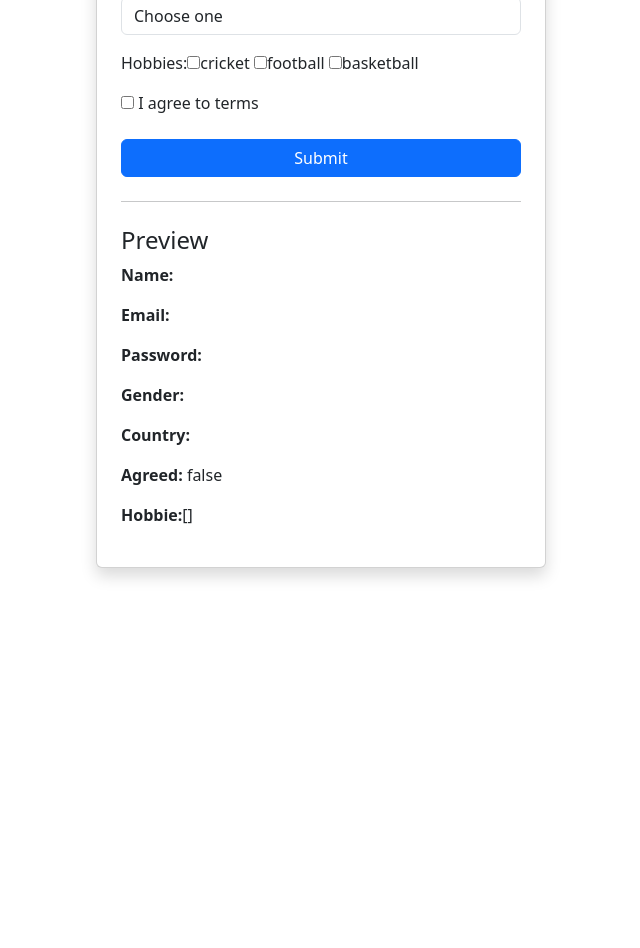
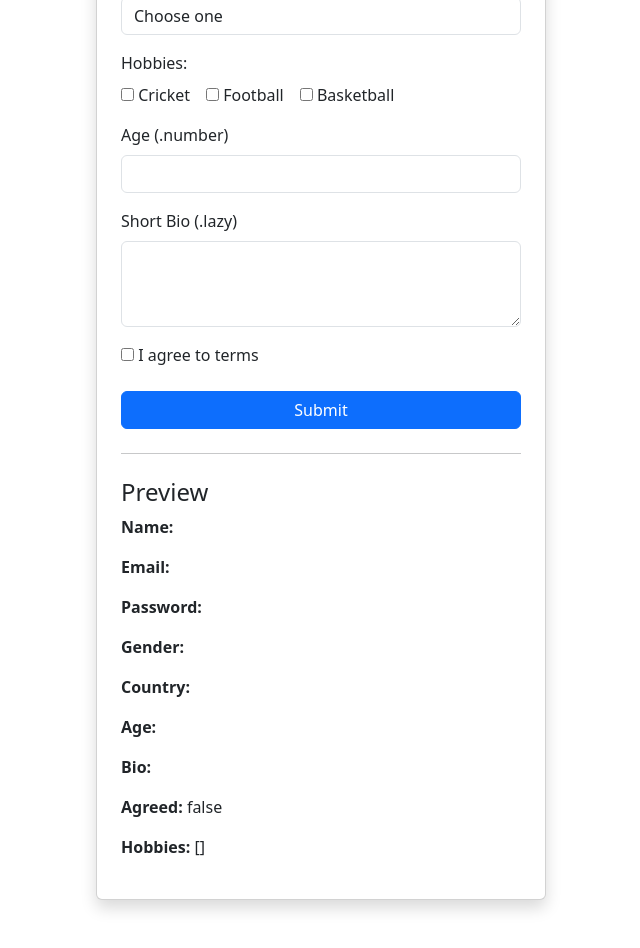
Before and after one commit to om-jasoliya91/vuedemo, a Vue app: page /register in a window 1280 px wide. Shown: the part 500-1448 px from the top of the page, without its empty margins (319-959 px from the left). Before the commit the page ends 1116 px from the top, so only its background shows below. Built offline with nearby package versions, Linux system fonts and the light colour scheme.

Commit message:
final code of  form input  binding with .trim,.lazy,.number

```diff
--- a/src/components/viewfile/RegisterView.vue
+++ b/src/components/viewfile/RegisterView.vue
@@ -1,28 +1,23 @@
 <script setup>
 import { ref } from 'vue'
+
 // FORM INPUT FIELDS
 
-// text fields
-const name = ref('')
+const name = ref('') // .trim
+const age = ref(null) // .number
+const bio = ref('') // .lazy
 const email = ref('')
 const password = ref('')
 
-// radio button (MUST start as null → means "not selected")
-const gender = ref(null)
+const gender = ref(null) // radio
+const agree = ref(false) // checkbox (yes/no)
+const hobbies = ref([]) // multiple checkbox
+const country = ref('') // select
 
-// checkbox (false = unchecked)
-const agree = ref(false)
-
-// select dropdown (empty = not selected)
-const country = ref('')
-
-// loader state
 const loading = ref(false)
 
-const hobbies = ref([])
-// SIMPLE VALIDATION
+// ERROR MESSAGES
 
-// store error messages
 const errors = ref({
   name: '',
   email: '',
@@ -31,65 +26,55 @@ const errors = ref({
   country: '',
   hobbies: '',
 })
+// SIMPLE VALIDATION
 
-// simple validation function
 function simpleValidate() {
   let valid = true
 
-  // reset previous errors
+  // reset errors
   errors.value = { name: '', email: '', password: '', gender: '', country: '', hobbies: '' }
 
-  // name validation
-  if (!name.value) {
+  if (!name.value.trim()) {
     errors.value.name = 'Name is required'
     valid = false
   }
 
-  // email validation
-  if (!email.value) {
+  if (!email.value.trim()) {
     errors.value.email = 'Email is required'
     valid = false
   }
 
-  // password validation
-  if (!password.value) {
+  if (!password.value.trim()) {
     errors.value.password = 'Password is required'
     valid = false
   }
 
-  // radio validation (must select male/female)
   if (!gender.value) {
     errors.value.gender = 'Please select gender'
     valid = false
   }
 
-  // select validation (must pick a country)
   if (!country.value) {
     errors.value.country = 'Please choose a country'
     valid = false
   }
 
-  if (!hobbies.value) {
-    errors.value.hobbies = 'Please choose atleast 1 checkbox'
+  if (hobbies.value.length === 0) {
+    errors.value.hobbies = 'Please select at least 1 hobby'
     valid = false
   }
 
   return valid
 }
 
-// FORM SUBMIT HANDLER
+// FORM SUBMIT
 
 async function handleSubmit() {
-  // stop submit if validation fails
   if (!simpleValidate()) return
 
   loading.value = true
-
-  // fake API delay
   await new Promise((resolve) => setTimeout(resolve, 1500))
-
   alert('Form submitted successfully!')
-
   loading.value = false
 }
 </script>
@@ -100,112 +85,118 @@ async function handleSubmit() {
       <h2 class="text-center mb-4">Register Form</h2>
 
       <form @submit.prevent="handleSubmit">
-        <!-- NAME FIELD -->
+        <!-- NAME -->
         <div class="mb-3">
-          <label class="form-label">Name</label>
-
-          <!-- v-model binds text -->
-          <!-- :class adds 'is-invalid' if error exists -->
+          <label class="form-label">Name (.trim)</label>
           <input
-            v-model="name"
+            v-model.trim="name"
             type="text"
             class="form-control"
             :class="{ 'is-invalid': errors.name }"
           />
-
           <small class="text-danger">{{ errors.name }}</small>
         </div>
 
-        <!-- EMAIL FIELD -->
+        <!-- EMAIL -->
         <div class="mb-3">
           <label class="form-label">Email</label>
-
           <input
             v-model="email"
             type="email"
             class="form-control"
             :class="{ 'is-invalid': errors.email }"
           />
-
           <small class="text-danger">{{ errors.email }}</small>
         </div>
 
-        <!-- PASSWORD FIELD -->
+        <!-- PASSWORD -->
         <div class="mb-3">
           <label class="form-label">Password</label>
-
           <input
             v-model="password"
             type="password"
             class="form-control"
             :class="{ 'is-invalid': errors.password }"
           />
-
           <small class="text-danger">{{ errors.password }}</small>
         </div>
 
-        <!-- RADIO BUTTON: GENDER -->
+        <!-- GENDER -->
         <div class="mb-3">
           <label class="form-label">Gender</label>
-
-          <!-- v-model="gender" binds the selected value -->
           <div>
-            <label class="me-3"> <input type="radio" value="male" v-model="gender" /> Male </label>
-
-            <label> <input type="radio" value="female" v-model="gender" /> Female </label>
+            <label class="me-3"><input type="radio" value="male" v-model="gender" /> Male</label>
+            <label><input type="radio" value="female" v-model="gender" /> Female</label>
           </div>
-
           <small class="text-danger">{{ errors.gender }}</small>
         </div>
 
-        <!-- SELECT FIELD: COUNTRY -->
+        <!-- COUNTRY -->
         <div class="mb-3">
           <label class="form-label">Country</label>
-
           <select v-model="country" class="form-control" :class="{ 'is-invalid': errors.country }">
-            <!-- Disabled: prevents auto-selection -->
             <option disabled value="">Choose one</option>
-            <option :value="{ code: 'IN', name: 'india' }">India</option>
-            <option :value="{ code: 'USA', name: 'usa' }">USA</option>
-            <option :value="{ code: 'UK', name: 'united kingdom' }">UK</option>
+            <option :value="{ code: 'IN', name: 'India' }">India</option>
+            <option :value="{ code: 'USA', name: 'USA' }">USA</option>
+            <option :value="{ code: 'UK', name: 'United Kingdom' }">UK</option>
           </select>
-
           <small class="text-danger">{{ errors.country }}</small>
         </div>
-        <!-- Hobbies->cricket,football,basketball -->
+
+        <!-- HOBBIES -->
         <div class="mb-3">
-          <label for="form-label">Hobbies:</label>
-          <input type="checkbox" value="cricket" v-model="hobbies" />cricket
-          <input type="checkbox" value="football" v-model="hobbies" />football
-          <input type="checkbox" value="basketball" v-model="hobbies" />basketball
-        </div>
-        <!-- CHECKBOX: AGREE TERMS -->
-        <div class="mb-4">
-          <!-- v-model returns true/false -->
-          <label>
-            <input type="checkbox" v-model="agree" true-value="yes" false-value="no" /> I agree to
-            terms
-          </label>
+          <label class="form-label">Hobbies:</label><br />
+          <label class="me-3"
+            ><input type="checkbox" value="cricket" v-model="hobbies" /> Cricket</label
+          >
+          <label class="me-3"
+            ><input type="checkbox" value="football" v-model="hobbies" /> Football</label
+          >
+          <label><input type="checkbox" value="basketball" v-model="hobbies" /> Basketball</label>
+          <br />
+          <small class="text-danger">{{ errors.hobbies }}</small>
         </div>
 
-        <!-- SUBMIT BUTTON -->
+        <!-- AGE -->
+        <div class="mb-3">
+          <label class="form-label">Age (.number)</label>
+          <input type="number" v-model.number="age" class="form-control" />
+        </div>
+
+        <!-- BIO -->
+        <div class="mb-3">
+          <label class="form-label">Short Bio (.lazy)</label>
+          <textarea class="form-control" rows="3" v-model.lazy="bio"></textarea>
+        </div>
+
+        <!-- TERMS -->
+        <div class="mb-4">
+          <label
+            ><input type="checkbox" v-model="agree" true-value="yes" false-value="no" /> I agree to
+            terms</label
+          >
+        </div>
+
+        <!-- SUBMIT -->
         <button class="btn btn-primary w-100" type="submit" :disabled="loading">
           <span v-if="loading" class="spinner-border spinner-border-sm me-2"></span>
           {{ loading ? 'Submitting...' : 'Submit' }}
         </button>
       </form>
 
-      <!-- PREVIEW SECTION -->
+      <!-- PREVIEW -->
       <hr class="my-4" />
+      <h4>Preview</h4>
 
-      <h4>Preview</h4>
       <p><strong>Name:</strong> {{ name }}</p>
       <p><strong>Email:</strong> {{ email }}</p>
       <p><strong>Password:</strong> {{ password }}</p>
       <p><strong>Gender:</strong> {{ gender }}</p>
       <p><strong>Country:</strong> {{ country }}</p>
+      <p><strong>Age:</strong> {{ age }}</p>
+      <p><strong>Bio:</strong> {{ bio }}</p>
       <p><strong>Agreed:</strong> {{ agree }}</p>
-      <p><strong>Hobbie:</strong>{{ hobbies }}</p>
+      <p><strong>Hobbies:</strong> {{ hobbies }}</p>
     </div>
   </div>
 </template>
```
